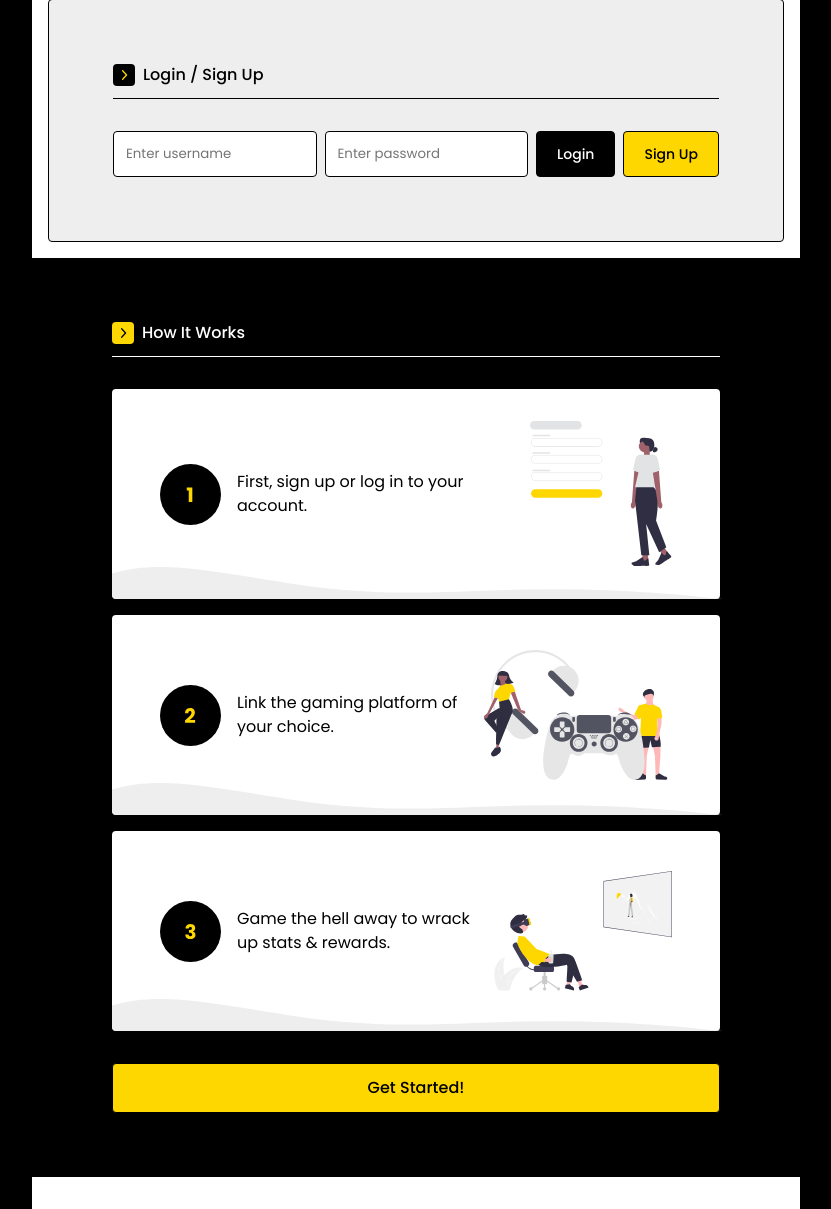
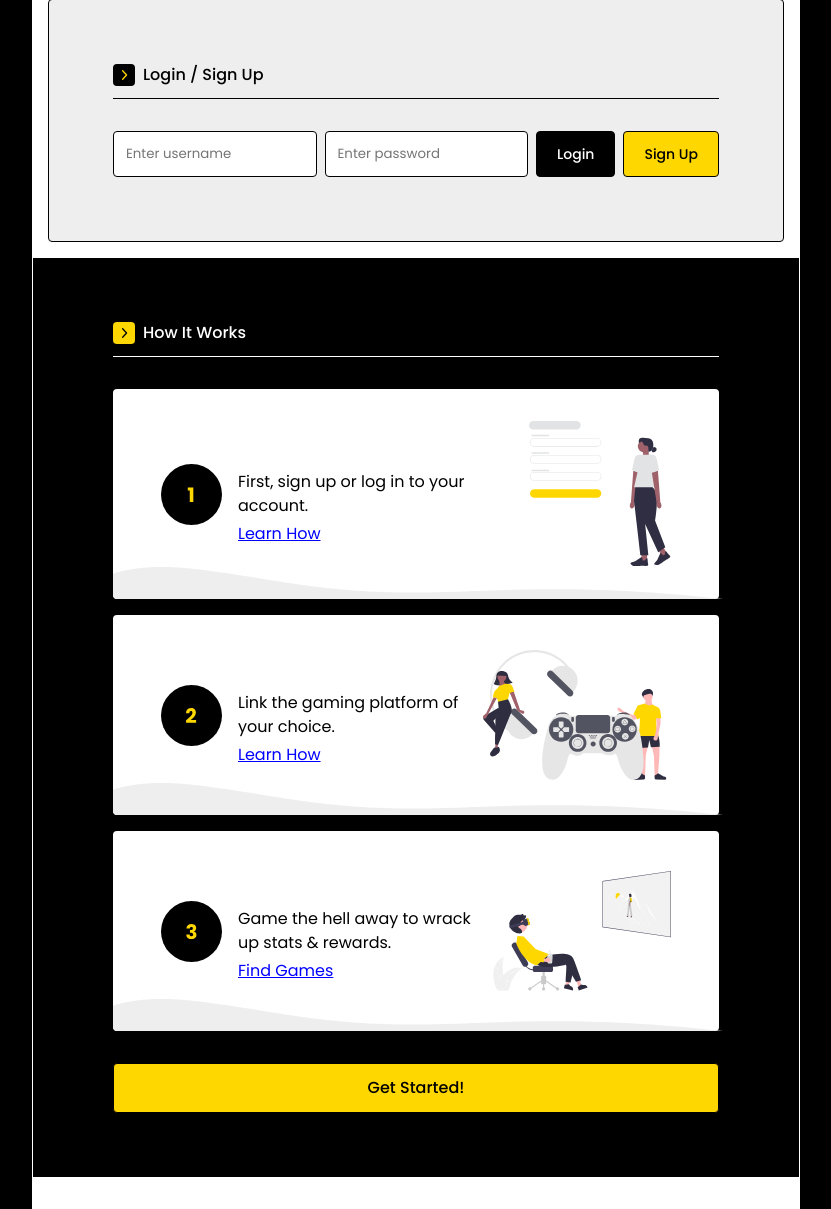
Before and after one commit to avinno/StatCrak, a PHP site: page / in a window 1280 px wide. Shown: the part 329-1538 px from the top of the page, without its empty margins (224-1055 px from the left). Run offline with PHP 8.4, Linux system fonts and the light colour scheme.

Commit message:
html/css updates

```diff
--- a/css/style.css
+++ b/css/style.css
@@ -258,6 +258,10 @@ body {
 	background-color: var(--white);
 }
 
+a {
+	color: blue;
+}
+
 header {
 	display: flex;
 	align-items: center;
@@ -421,6 +425,8 @@ button, .btn-signup {
   display: flex;
   flex-direction: column;
   gap: 2rem;
+  border-left: 1px solid var(--white);
+  border-right: 1px solid var(--white);
 }
 
 .section-how-it-works h2 {
@@ -478,3 +484,8 @@ button, .btn-signup {
 	font-weight: 500;
 	font-family: Poppins, sans-serif;
 }
+
+.step-copy-wrapper h3 {
+	margin-bottom: .5rem;
+	margin-top: 1.5rem;
+}
--- a/index.html
+++ b/index.html
@@ -37,19 +37,28 @@
 				<div class="step-wrapper">
 					<div class="step-card">
 						<img src="media/svg/step-1-circle.svg" alt="Step 1 circle icon">
-						<h3>First, sign up or log in to your account.</h3>
+						<div class="step-copy-wrapper">
+							<h3>First, sign up or log in to your account.</h3>
+							<a href="#">Learn How</a>
+						</div>
 						<img src="media/svg/step-1-ill.svg" alt="Step 1 illustration">
 						<img src="media/svg/step-card-curve.svg" alt="Curved graphical element" class="curved-svg">
 					</div>
 					<div class="step-card">
 						<img src="media/svg/step-2-circle.svg" alt="Step 1 circle icon">
-						<h3>Link the gaming platform of your choice.</h3>
+						<div class="step-copy-wrapper">
+							<h3>Link the gaming platform of your choice.</h3>
+							<a href="#">Learn How</a>
+						</div>
 						<img src="media/svg/step-2-ill.svg" alt="Step 1 illustration">
 						<img src="media/svg/step-card-curve.svg" alt="Curved graphical element" class="curved-svg">
 					</div>
 					<div class="step-card">
 						<img src="media/svg/step-3-circle.svg" alt="Step 1 circle icon">
-						<h3>Game the hell away to wrack up stats & rewards.</h3>
+						<div class="step-copy-wrapper">
+							<h3>Game the hell away to wrack up stats & rewards.</h3>
+							<a href="#">Find Games</a>
+						</div>
 						<img src="media/svg/step-3-ill.svg" alt="Step 1 illustration">
 						<img src="media/svg/step-card-curve.svg" alt="Curved graphical element" class="curved-svg">
 					</div>
```
